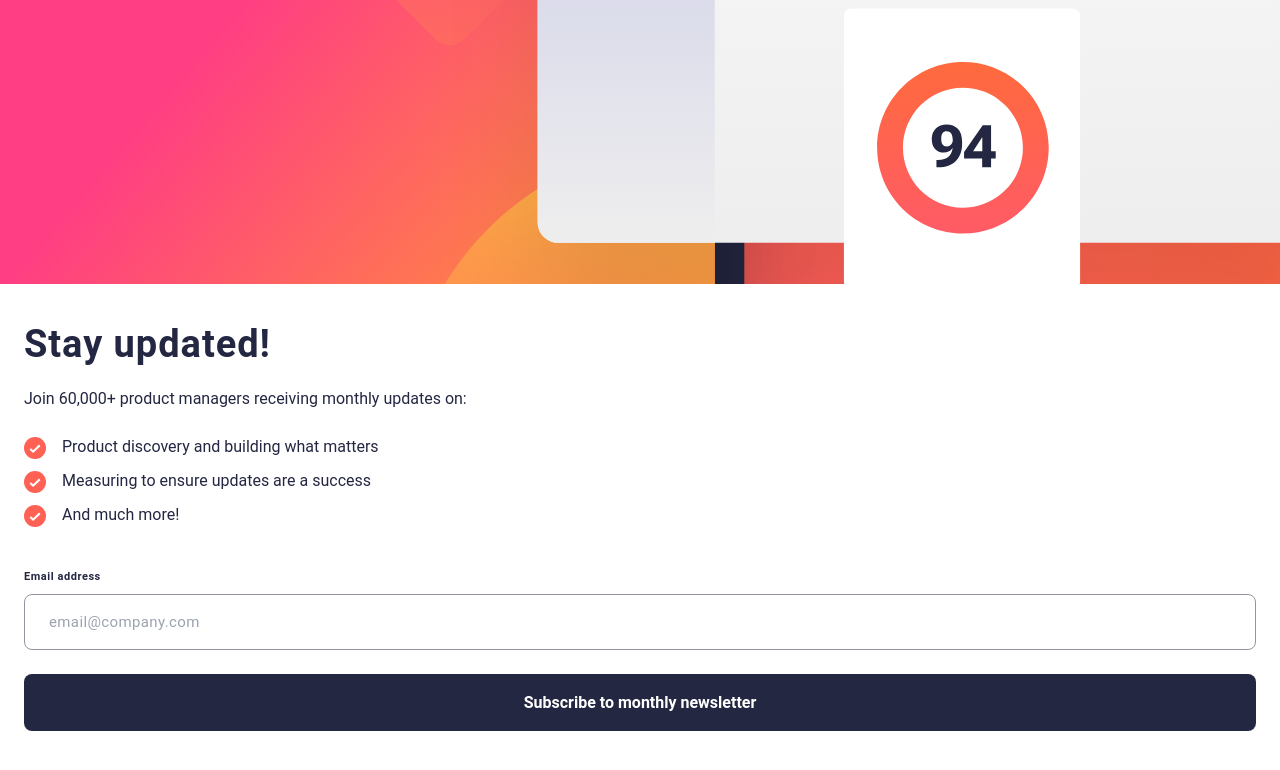
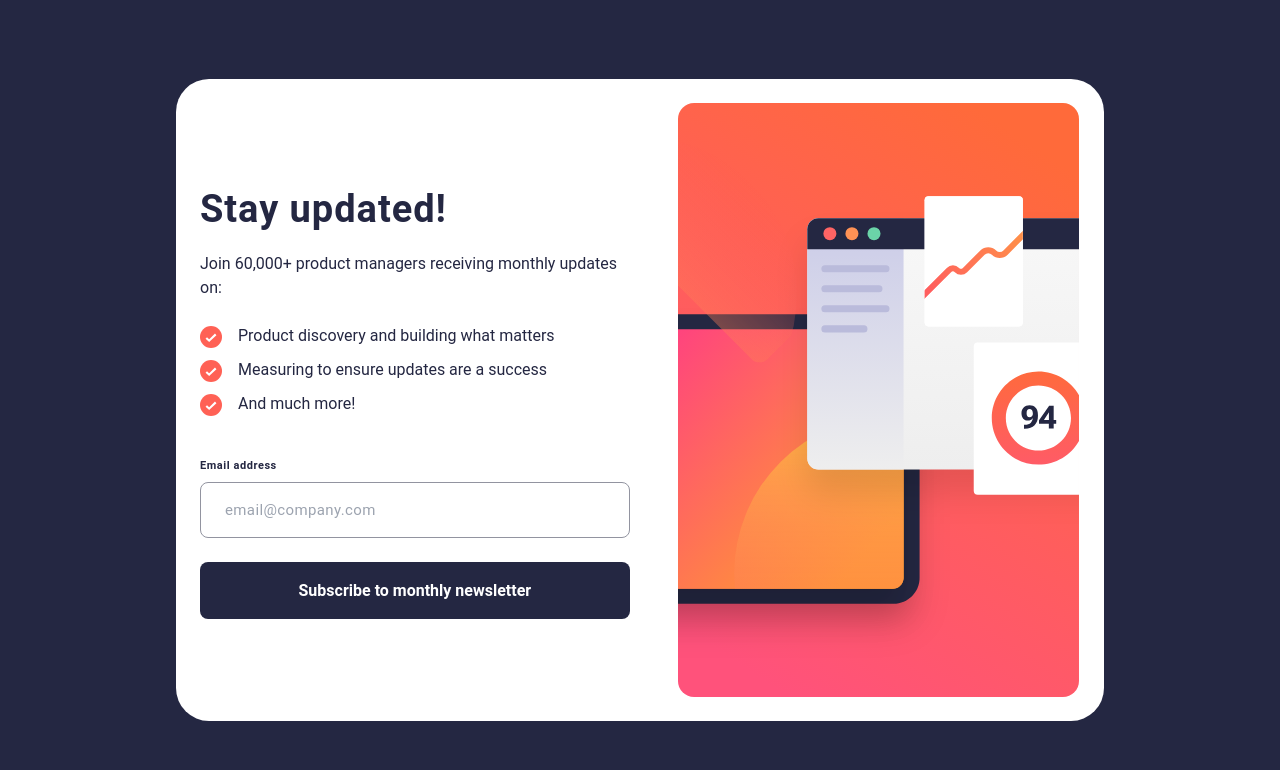
Before and after one commit to felipetn1989/newsletter-react, a React (Create React App) app in the folder newsletter/: page / in a window 1280 px wide. Shown: the top 770 px of the page. Built offline with nearby package versions, Linux system fonts and the light colour scheme.

Commit message:
started desktop design

```diff
--- a/newsletter/src/App.js
+++ b/newsletter/src/App.js
@@ -7,7 +7,7 @@ function App() {
   const [success, setSuccess] = useState(null);
 
   return (
-    <div className="App">
+    <div className="App lg:flex lg:flex-row-reverse lg:items-center lg:max-w-[58rem] lg:m-auto">
       {!success && (
         <>
           <Header />
--- a/newsletter/src/components/pages/Header.js
+++ b/newsletter/src/components/pages/Header.js
@@ -2,7 +2,7 @@ import styles from "../pages/Header.module.css"
 
 export default function Header() {
     return (
-        <header className={`${styles} w-full h-[17.75rem] bg-white`}>
+        <header className={`${styles} w-full h-[17.75rem] bg-white lg:w-[50%] lg:h-[40.125rem] lg:rounded-r-[2.0625rem]`}>
 
         </header>
     )
--- a/newsletter/src/components/pages/Header.module.css
+++ b/newsletter/src/components/pages/Header.module.css
@@ -1,3 +1,10 @@
 header {
-    background: url("../images/illustration-sign-up-mobile.svg") no-repeat center center/cover;
+    background: white url("../images/illustration-sign-up-mobile.svg") no-repeat center center/cover;
 }
+
+@media screen and (min-width:1024px) {
+    header {
+        background-image: url('../images/illustration-sign-up-desktop.svg');
+        background-size: 89%;
+    }
+}
--- a/newsletter/src/components/pages/Main.js
+++ b/newsletter/src/components/pages/Main.js
@@ -3,7 +3,7 @@ import MailForm from "../form/MailForm";
 
 export default function Main({setShowSuccess}) {
   return (
-    <main className="grid gap-3.5 text-[#242742] py-8 px-6">
+    <main className="grid gap-3.5 text-[#242742] py-8 px-6 bg-white lg:py-[6.375rem] lg:rounded-l-[2.0625rem]">
       <h1 className="font-bold text-[2.375rem] tracking-wide">Stay updated!</h1>
 
       <p>Join 60,000+ product managers receiving monthly updates on:</p>
--- a/newsletter/src/index.css
+++ b/newsletter/src/index.css
@@ -20,6 +20,7 @@
 }
 
 body {
+  background-color: #242742;
   margin: 0;
   font-family: "Roboto", sans-serif;
 }
@@ -28,3 +29,13 @@ code {
   font-family: source-code-pro, Menlo, Monaco, Consolas, "Courier New",
     monospace;
 }
+
+@media screen and (min-width:1024px) {
+  body,html {
+    height: 100vh;
+    display: flex;
+    flex-direction: column;
+    justify-content: center;
+  }
+
+}
```
